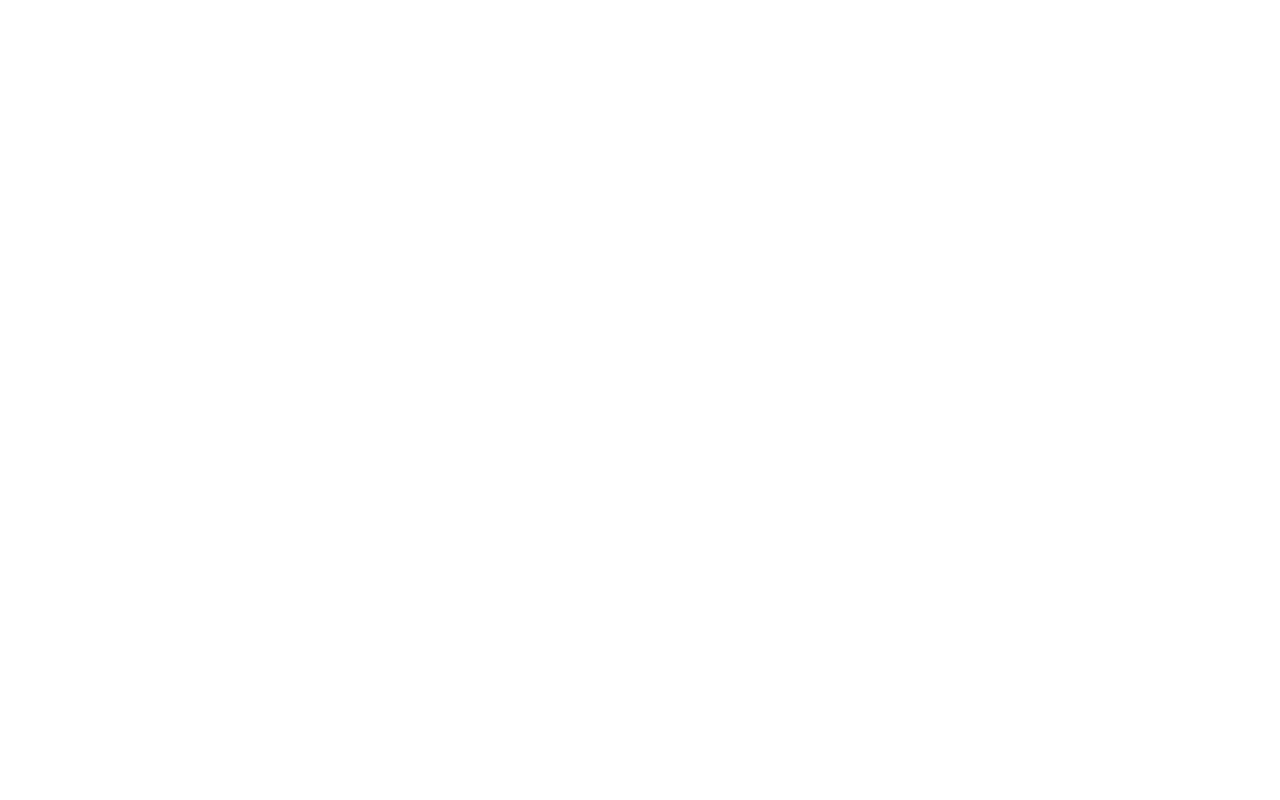
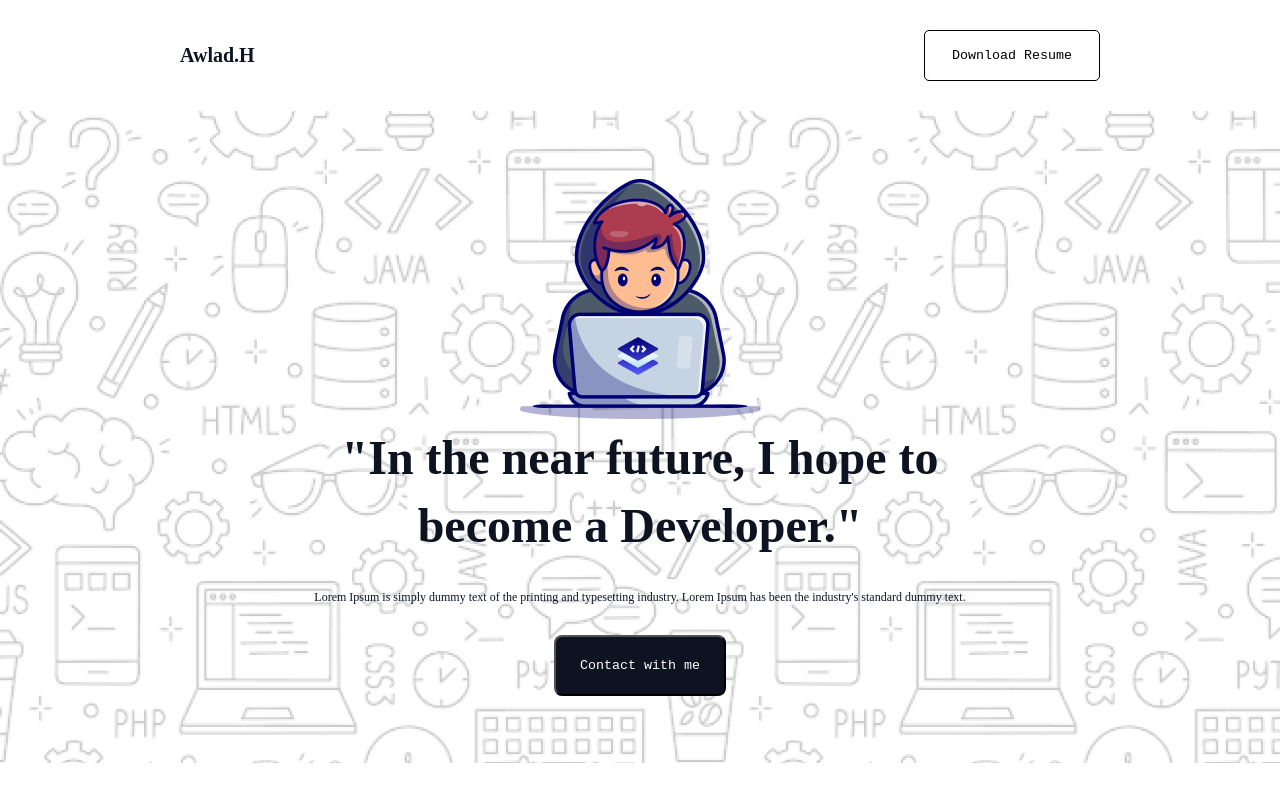
Before and after one commit to itbaijit/assignment, a plain HTML site: page index.html in a window 1280 px wide. Drawn offline with Linux system fonts and the light colour scheme; a web font is replaced by a local one.

Commit message:
new file added

```diff
--- /dev/null
+++ b/css/style.css
@@ -0,0 +1,87 @@
+@import url('https://fonts.googleapis.com/css2?family=Azeret+Mono:ital,wght@0,100..900;1,100..900&display=swap');
+
+*{
+    font-family: "Azeret Mono", monospace;
+    margin: 0;
+    padding: 0;
+}
+
+/* Nav style start */
+
+nav{
+    border-bottom: solid 1px black;
+    border: none;
+
+}
+
+.nav-section{
+    display: flex;
+    justify-content: space-between;
+    padding: 30px;
+    align-items: center;
+    margin: 0 150px;
+}
+
+.main-btn{
+    background-color: white;
+    padding: 17px 27px;
+    border: solid black 1px;
+    border-radius: 5px;
+}
+
+.nav-title{
+    color: rgb(13, 19, 33);
+    font-family: Azeret Mono;
+    font-size: 20px;
+    font-weight: 600;
+}
+
+
+
+/* Banner style start */
+
+.hero-bg{
+    background-image: url(/assets/Hero-bg.png);
+    height: 652px;
+    background-repeat: no-repeat;
+    background-size: cover;
+    align-items: center;
+    display: flex;
+    flex-direction: column;
+    align-items: center;
+    text-align: center;
+    justify-content: center;
+
+}
+
+.banner-h2{
+    color: rgb(13, 19, 33);
+    font-family: Azeret Mono;
+    font-size: 48px;
+    font-weight: 800;
+    line-height: 68px;
+    letter-spacing: 0%;
+    margin-bottom: 30px;
+}
+
+.banner-p{
+    color: rgb(13, 19, 33);
+font-family: Azeret Mono;
+font-size: 12px;
+margin-bottom: 30px;
+}
+
+.hero-content{
+    margin: 0 300px;
+}
+
+.banner-btn{
+    border-radius: 8px;
+    background: rgb(13, 19, 33);
+    padding: 21px 24px;
+    color: white;
+}
+
+
+
+/* Section 2 Started */
--- a/index.html
+++ b/index.html
@@ -4,8 +4,44 @@
     <meta charset="UTF-8">
     <meta name="viewport" content="width=device-width, initial-scale=1.0">
     <title>My First Portfolio</title>
+    <link rel="stylesheet" href="css/style.css">
 </head>
 <body>
+    <header>
+        <nav>
+            <div class="nav-section">
+            <h2 class="nav-title">Awlad.H</h2>
+            <button class="main-btn">Download Resume</button>
+        </div>
+        </nav>
+    </header>
 
+    <main>
+
+
+<!-- Banner Section Start -->
+
+        <div class="banner">
+            <div class="hero-bg">
+                <section class="hero-content">
+                <img class="boy-img" src="/assets/Group.png" alt="">
+                <h2 class="banner-h2">"In the near future, I hope to become a Developer."</h2>
+                <p class="banner-p">Lorem Ipsum is simply dummy text of the printing and typesetting industry. Lorem Ipsum has been the industry's standard dummy text.</p>
+                <button class="banner-btn">Contact with me</button>
+            </section>
+            </div>
+        </div>
+
+
+
+<!-- Section 2 Start -->
+
+        <div class="details">
+
+        </div>
+
+
+
+    </main>
 </body>
 </html>
```
